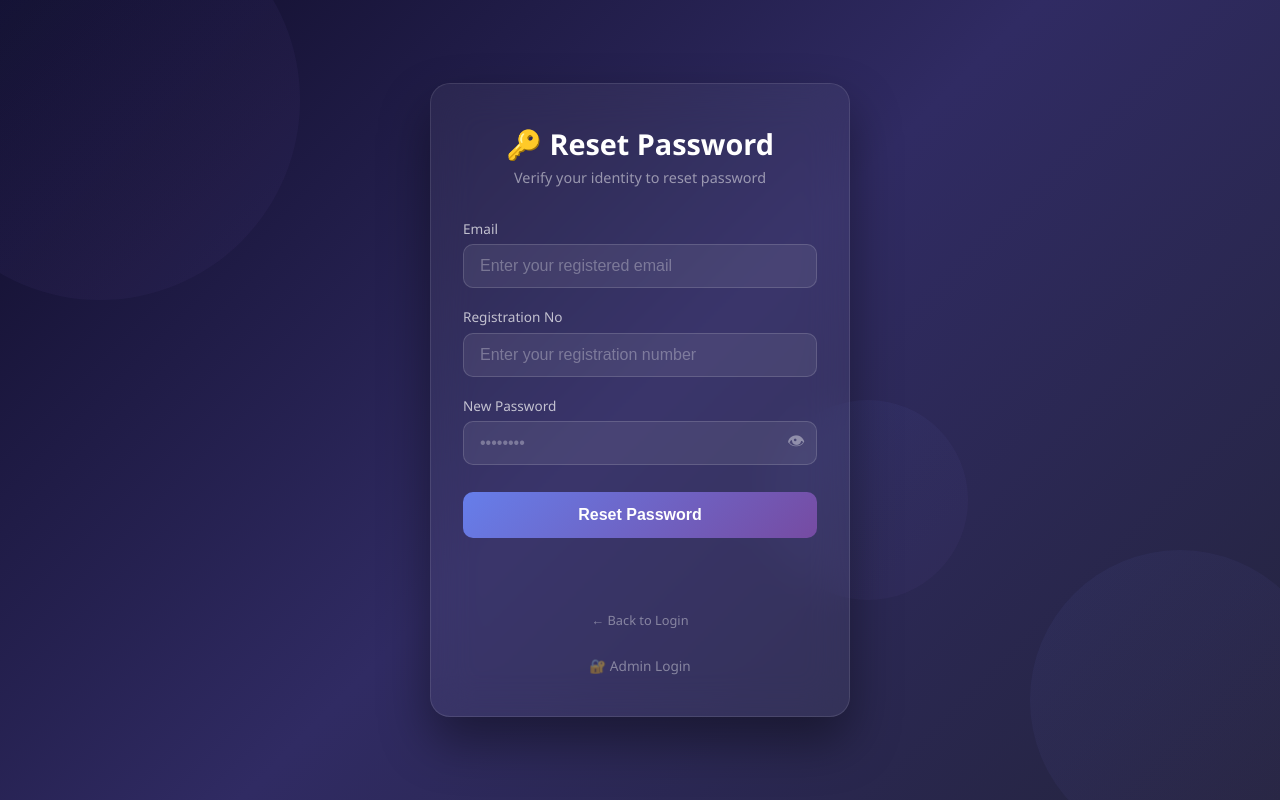
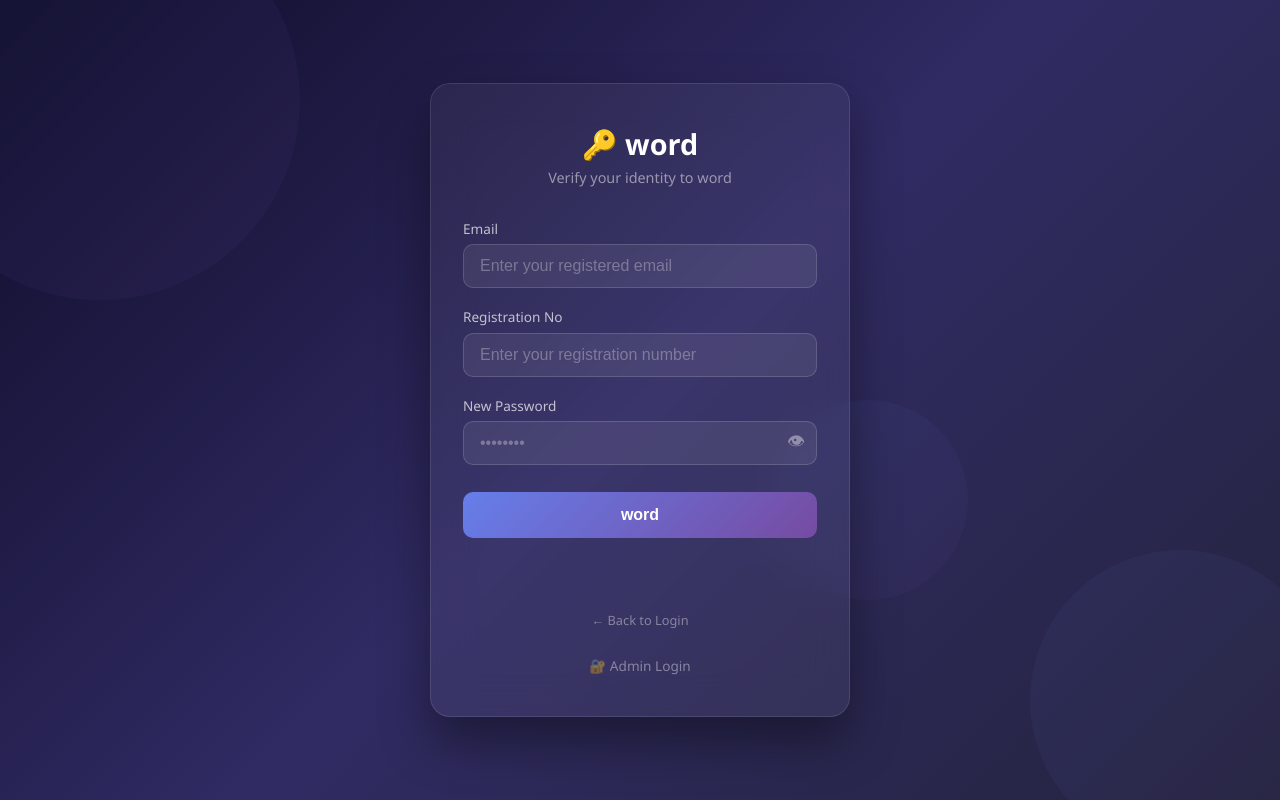
Before and after one commit to sohanrajlenka1-cpu/feedback_protal, a website: page public/index.html in a window 1280 px wide. Both pictures are taken after a click on the link "Forgot Password?". Drawn offline with Linux system fonts and the light colour scheme.

Commit message:
update: login page

```diff
--- a/public/index.html
+++ b/public/index.html
@@ -214,7 +214,7 @@
                     <button type="button" class="pw-toggle" onclick="togglePw(this)">👁</button>
                 </div>
             </div>
-            <button type="submit" class="btn">Reset Password</button>
+            <button type="submit" class="btn">word</button>
             <p class="error" id="forgotError"></p>
             <p class="success-msg" id="forgotSuccess"></p>
             <div class="forgot-link" style="text-align:center; margin-top:1rem;"><a href="#" onclick="switchTab('login')">← Back to Login</a></div>
@@ -287,8 +287,8 @@
             document.getElementById('signupForm').classList.add('hidden');
             document.getElementById('forgotForm').classList.remove('hidden');
             document.querySelector('.tabs').style.display = 'none';
-            document.querySelector('.card h1').textContent = '🔑 Reset Password';
-            document.querySelector('.card .subtitle').textContent = 'Verify your identity to reset password';
+            document.querySelector('.card h1').textContent = '🔑 word';
+            document.querySelector('.card .subtitle').textContent = 'Verify your identity to word';
         }
 
         function switchTab(tab) {
```
